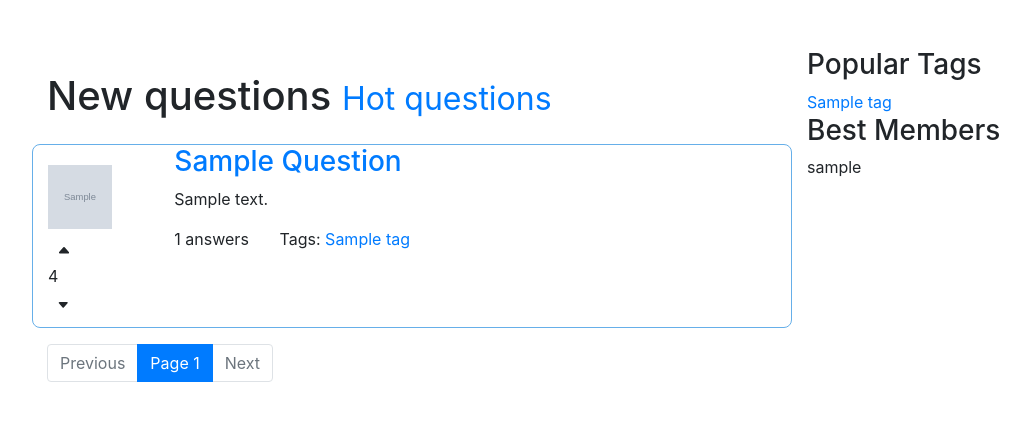
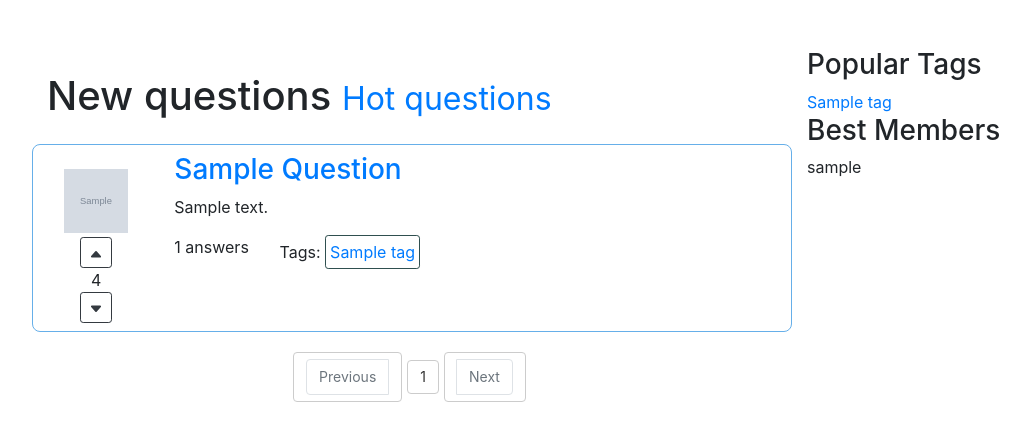
Before and after one commit to MKondakova/askKondakova, a Django app: page / in a window 1280 px wide. Shown: the part 56-497 px from the top of the page, without its empty margins (38-1068 px from the left). Run offline with Django 3.2, Linux system fonts and the light colour scheme; tables that the repository leaves empty hold one stand-in row (Sample ...); some libraries are stand-ins or nearby versions.

Commit message:
i'm back and redo pagination

```diff
--- a/app/views.py
+++ b/app/views.py
@@ -10,25 +10,30 @@ from .forms import *
 from askKondakova.settings import LOGIN_URL
 
 MAX_ELEMENTS_IN_PAGE = 10
-
+NUM_PAGE_LINKS = 5
 
 def paginate(request, qs):
     try:
         limit = int(request.GET.get('limit', MAX_ELEMENTS_IN_PAGE))
     except ValueError:
         limit = MAX_ELEMENTS_IN_PAGE
-    if limit > 100:
+    if limit > MAX_ELEMENTS_IN_PAGE:
         limit = MAX_ELEMENTS_IN_PAGE
     try:
-        page = int(request.GET.get('page', 1))
+        page_number = int(request.GET.get('page', 1))
     except ValueError:
         raise Http404
     paginator = Paginator(qs, limit)
     try:
-        page = paginator.page(page)
+        page_obj = paginator.get_page(page_number)
     except EmptyPage:
-        page = paginator.page(paginator.num_pages)
-    return page
+        page_obj = paginator.get_page(paginator.num_pages)
+
+    start_index = max(1, page_obj.number - NUM_PAGE_LINKS)
+    end_index = min(paginator.num_pages, page_obj.number + NUM_PAGE_LINKS)
+
+    page_links = [i for i in range(start_index, end_index + 1)]
+    return {'page_obj': page_obj, 'page_links': page_links}
 
 
 def new_questions(request):
@@ -37,7 +42,7 @@ def new_questions(request):
     names = User.objects.all()[:10]
     page = paginate(request, questions)
     return render(request, 'new_questions.html', {
-        'questions': page.object_list,
+        'questions': page['page_obj'].object_list,
         'page': page,
         'tags': tags,
         'names': names,
@@ -51,7 +56,7 @@ def hot_questions(request):
 
     page = paginate(request, questions)
     return render(request, 'hot_questions.html', {
-        'questions': page.object_list,
+        'questions': page['page_obj'].object_list,
         'page': page,
         'tags': tags,
         'names': names,
@@ -66,7 +71,7 @@ def tag_news(request, tag_type):
     page = paginate(request, questions)
     return render(request, 'tag_page.html', {
         'tag': tag_type,
-        'questions': page.object_list,
+        'questions': page['page_obj'].object_list,
         'page': page,
         'tags': tags,
         'names': names,
--- a/static/css/pagination.css
+++ b/static/css/pagination.css
@@ -1,6 +1,28 @@
 ul.pagination {
-    margin-top: 16px;
+    display: flex;
+    justify-content: center;
+    align-items: center;
+    margin-top: 20px;
 }
 li.page-item {
-    padding-left: 0;
+    display: inline-block;
+    padding: 6px 12px;
+    margin-right: 5px;
+    font-size: 14px;
+    line-height: 1.42857143;
+    color: #333;
+    background-color: #fff;
+    border: 1px solid #ccc;
+    border-radius: 4px;
 }
+
+li.page-item:hover {
+    text-decoration: none;
+    background-color: #eee;
+}
+
+li.page-item.active {
+    color: #fff;
+    background-color: #428bca;
+    border-color: #428bca;
+}
--- a/static/css/question.css
+++ b/static/css/question.css
@@ -1,4 +1,5 @@
 .question {
+    padding-top: 8px;
     padding-bottom: 8px;
     margin-top: 24px;
     border: #66afe9 1px solid;
@@ -11,7 +12,21 @@
 }
 
 .avatar-holder {
-    margin-top: 20px;
+    text-align: center;
+    margin-top: 16px;
+}
+
+.tag-a{
+    display: inline-block;
+    text-decoration: none;
+    padding: 4px;
+    border: 1px solid darkslategray;
+    border-radius: 0.2rem;
+    transition: border-color 0.2s ease-in-out;
+}
+
+.tag-a:hover{
+    border-color: transparent;
 }
 
 .rating {
--- a/templates/include/pagination.html
+++ b/templates/include/pagination.html
@@ -1,23 +1,24 @@
 <nav>
     <ul class="pagination">
-        {% if page.has_previous %}
-            <li class="page-item">
-                <a class="page-link" href="?page={{ page.previous_page_number }}">Previous</a>
-            </li>
+        {% if page.page_obj.has_previous %}
+            <li class="page-item"><a href="?page=1">&laquo First </a></li>
+            <li class="page-item"><a href="?page={{ page.page_obj.previous_page_number }}">Previous</a></li>
         {% else %}
             <li class="page-item disabled">
                 <a class="page-link" tabindex="-1">Previous</a>
             </li>
         {% endif %}
-        <li class="page-item active">
-        <span class="current page-link">
-            Page {{ page.number }}
-        </span>
-        </li>
-        {% if page.has_next %}
-            <li class="page-item">
-                <a class="page-link" href="?page={{ page.next_page_number }}">Next</a>
-            </li>
+        {% for page_num in page.page_links %}
+            {% if page.page_obj.number == page_num %}
+                <li class="page-item"><span class=current page-link>{{ page_num }}</span></li>
+            {% else %}
+                <li class="page-item"><a href="?page={{ page_num }}">{{ page_num }}</a></li>
+            {% endif %}
+        {% endfor %}
+
+        {% if page.page_obj.has_next %}
+            <li class="page-item"><a href="?page={{ page.page_obj.next_page_number }}">Next</a></li>
+            <li class="page-item"><a href="?page={{ page.page_obj.paginator.num_pages }}">Last &raquo;</a></li>
         {% else %}
             <li class="page-item disabled">
                 <a class="page-link" tabindex="-1">Next</a>
--- a/templates/include/question.html
+++ b/templates/include/question.html
@@ -2,12 +2,12 @@
 {% load likes_extras %}
 
 <div class="question row">
-    <div class="col-md-2">
+    <div class="col-md-2 image-rating-div">
         <div class="avatar-holder">
             <img width="64" height="64" class="img-rounded" src="{{ question.author.profile.avatar.url }}">
             <div class="rating">
                 {% has_vote question.votes.all question.id request.user.id as vote %}
-                <button type="button" class="js-vote-btn btn btn-sm btn-default {% if vote == 1 %}selected{% endif %}"
+                <button type="button" class="js-vote-btn btn btn-sm btn-outline-dark btn-default {% if vote == 1 %}selected{% endif %}"
                         data-action="like" data-qid="{{ question.id }}" data-type="question">
                     <svg width="1em" height="1em" viewBox="0 0 16 16" class="bi bi-caret-up-fill"
                          fill="currentColor"
@@ -16,9 +16,9 @@
                     </svg>
                 </button>
                 <div class="rating-field">{{ question.rating }}</div>
-                <button type="button" class="js-vote-btn btn btn-sm btn-default {% if vote == -1 %}selected{% endif %}"
+                <button type="button" class="js-vote-btn btn btn-sm  btn-outline-dark btn-default {% if vote == -1 %}selected{% endif %}"
                         data-action="dislike" data-qid="{{ question.id }}" data-type="question">
-                    <svg width="1em" height="1em" viewBox="0 0 18 16" class="bi bi-caret-down-fill"
+                    <svg width="1em" height="1em" viewBox="0 0 16 16" class="bi bi-caret-down-fill"
                          fill="currentColor"
                          xmlns="http://www.w3.org/2000/svg">
                         <path d="M7.247 11.14L2.451 5.658C1.885 5.013 2.345 4 3.204 4h9.592a1 1 0 0 1 .753 1.659l-4.796 5.48a1 1 0 0 1-1.506 0z"></path>
@@ -38,7 +38,7 @@
                 <div class="col-sm-10">
                     <p>Tags:
                         {% for tag in question.tags.all %}
-                            <a href="{% url 'tag_questions' tag %}">{{ tag }}</a>
+                            <a class="tag-a" href="{% url 'tag_questions' tag %}">{{ tag }}</a>
                         {% endfor %}
                     </p>
                 </div>
--- a/templates/question_page.html
+++ b/templates/question_page.html
@@ -8,7 +8,7 @@
 {% endblock css %}
 {% block content %}
     {% include 'include/question.html' with question=question %}
-    <hr>
+    <hr style="border-top: 1px solid black">
     {% for answer in question.answers.all %}
         {% include 'include/comment.html' with answer=answer %}
     {% empty %}
```
Also changed, not shown: requirements.txt (+17 -17 lines).
